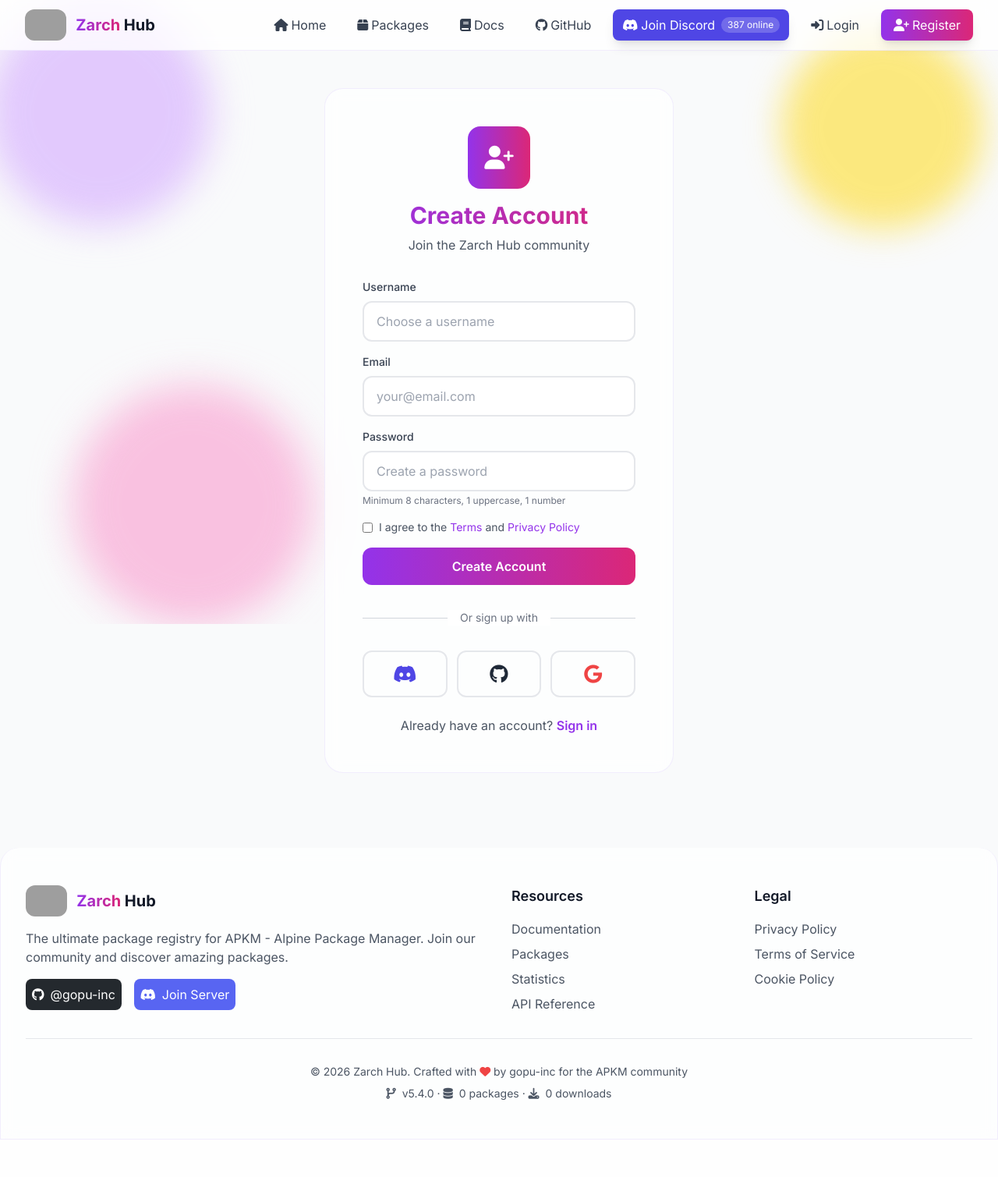
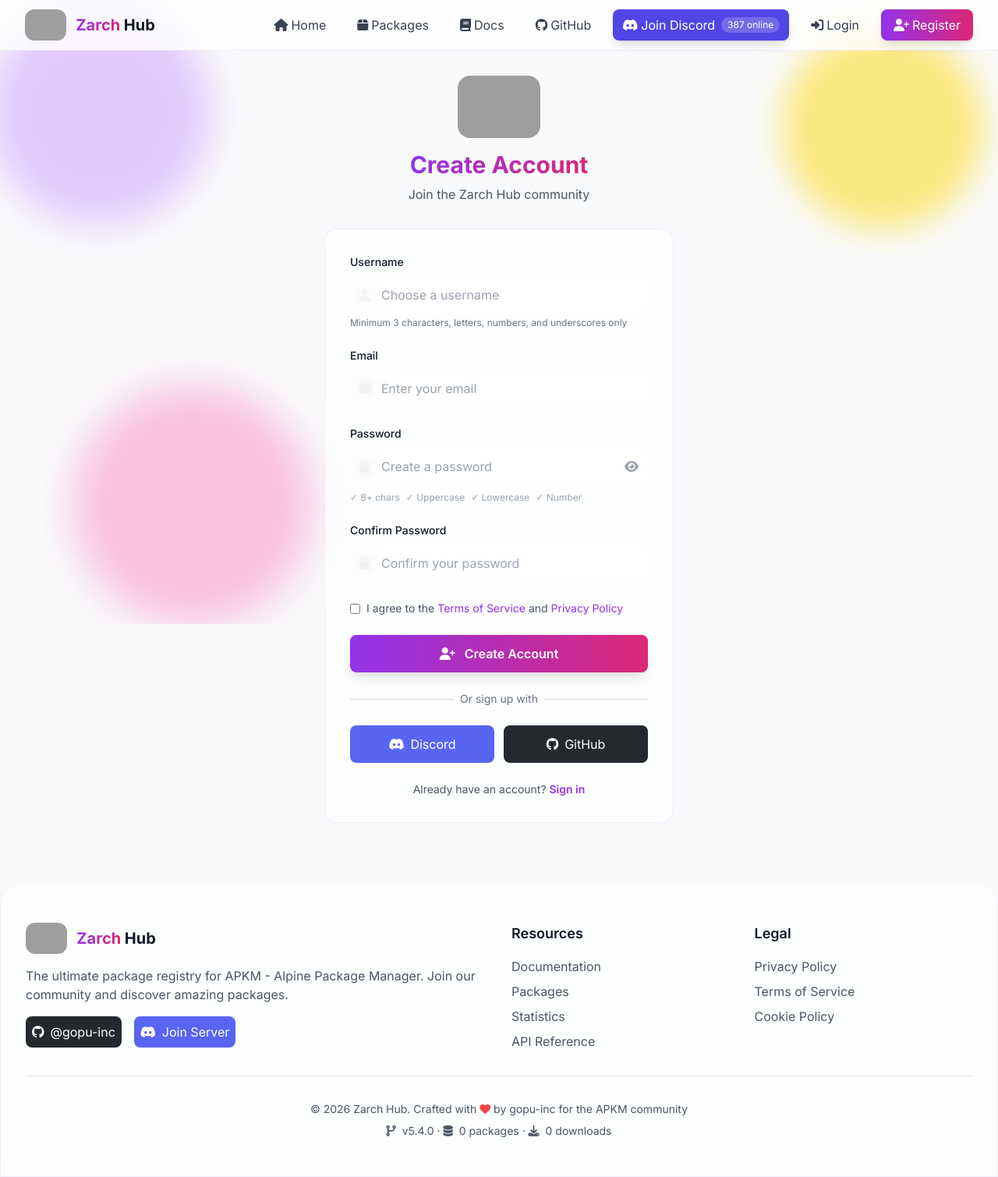
Before and after one commit to gopu-inc/gsql-badge, a Flask app: page /register in a window 1280 px wide. Shown: the whole page at 78% size. Before the commit the page ends 1461 px from the top, so only its background shows below. Run offline with Flask 3, Linux system fonts and the light colour scheme; parts of the project's set-up code (start-up, migrations or seed data) failed here and were passed over; some libraries are stand-ins or nearby versions; grey boxes are pictures that could not be loaded.

Commit message:
Update register.html

```diff
--- a/templates/register.html
+++ b/templates/register.html
@@ -3,165 +3,211 @@
 {% block title %}Register - Zarch Hub{% endblock %}
 
 {% block content %}
-<div class="min-h-[calc(100vh-4rem)] flex items-center justify-center p-4">
-    <div class="glass-card rounded-3xl p-8 md:p-12 max-w-md w-full" data-aos="fade-up">
+<div class="min-h-[80vh] flex items-center justify-center fade-in">
+    <div class="w-full max-w-md">
+        <!-- Header -->
         <div class="text-center mb-8">
-            <div class="inline-flex items-center justify-center w-20 h-20 bg-gradient-to-r from-purple-600 to-pink-600 rounded-2xl mb-4 animate-float">
-                <i class="fas fa-user-plus text-white text-3xl"></i>
-            </div>
-            <h1 class="text-3xl font-bold bg-gradient-to-r from-purple-600 to-pink-600 bg-clip-text text-transparent mb-2">
+            <img src="https://raw.githubusercontent.com/gopu-inc/gsql-badge/main/images/icon.png"
+                 alt="Zarch Hub"
+                 class="h-20 w-auto mx-auto mb-4 rounded-2xl">
+            <h1 class="text-3xl font-bold">
+                <span class="bg-gradient-to-r from-purple-600 to-pink-600 bg-clip-text text-transparent">
                     Create Account
+                </span>
             </h1>
-            <p class="text-gray-600 dark:text-gray-400">Join the Zarch Hub community</p>
+            <p class="text-gray-600 dark:text-gray-400 mt-2">Join the Zarch Hub community</p>
         </div>
 
-        <div id="errorMessage" class="mb-4 hidden animate-slide-in">
-            <div class="bg-red-50 dark:bg-red-900/20 border-l-4 border-red-500 rounded-lg p-3">
-                <p class="text-red-700 dark:text-red-300 text-sm" id="errorText"></p>
+        <!-- Register Form -->
+        <div class="glass-card p-8">
+            <form method="POST" action="/api/v5.4/auth/register" id="registerForm" class="space-y-6">
+                <div>
+                    <label class="block text-sm font-medium mb-2">Username</label>
+                    <div class="relative">
+                        <i class="fas fa-user absolute left-3 top-1/2 -translate-y-1/2 text-gray-400"></i>
+                        <input type="text"
+                               name="username"
+                               required
+                               minlength="3"
+                               pattern="[a-zA-Z0-9_]+"
+                               class="w-full pl-10 pr-4 py-3 rounded-lg glass-card border-0 focus:ring-2 focus:ring-purple-600 outline-none"
+                               placeholder="Choose a username">
+                    </div>
+                    <p class="text-xs text-gray-500 mt-1">Minimum 3 characters, letters, numbers, and underscores only</p>
+                </div>
+
+                <div>
+                    <label class="block text-sm font-medium mb-2">Email</label>
+                    <div class="relative">
+                        <i class="fas fa-envelope absolute left-3 top-1/2 -translate-y-1/2 text-gray-400"></i>
+                        <input type="email"
+                               name="email"
+                               required
+                               class="w-full pl-10 pr-4 py-3 rounded-lg glass-card border-0 focus:ring-2 focus:ring-purple-600 outline-none"
+                               placeholder="Enter your email">
                     </div>
                 </div>
 
-        <form id="registerForm" class="space-y-4">
                 <div>
-                <label class="block text-sm font-medium text-gray-700 dark:text-gray-300 mb-2">Username</label>
-                <input type="text" id="username" required minlength="3"
-                       class="w-full px-4 py-3 border-2 border-gray-200 dark:border-gray-700 rounded-xl focus:border-purple-500 focus:ring-4 focus:ring-purple-200 transition bg-white dark:bg-gray-800"
-                       placeholder="Choose a username">
+                    <label class="block text-sm font-medium mb-2">Password</label>
+                    <div class="relative">
+                        <i class="fas fa-lock absolute left-3 top-1/2 -translate-y-1/2 text-gray-400"></i>
+                        <input type="password"
+                               name="password"
+                               required
+                               minlength="8"
+                               class="w-full pl-10 pr-12 py-3 rounded-lg glass-card border-0 focus:ring-2 focus:ring-purple-600 outline-none"
+                               placeholder="Create a password"
+                               id="passwordInput">
+                        <button type="button" onclick="togglePassword()" class="absolute right-3 top-1/2 -translate-y-1/2 text-gray-400 hover:text-gray-600">
+                            <i class="fas fa-eye" id="togglePasswordIcon"></i>
+                        </button>
+                    </div>
+                    <div class="mt-2">
+                        <div class="flex gap-2 text-xs">
+                            <span class="password-requirement" id="req-length">✓ 8+ chars</span>
+                            <span class="password-requirement" id="req-upper">✓ Uppercase</span>
+                            <span class="password-requirement" id="req-lower">✓ Lowercase</span>
+                            <span class="password-requirement" id="req-number">✓ Number</span>
+                        </div>
+                    </div>
                 </div>
 
                 <div>
-                <label class="block text-sm font-medium text-gray-700 dark:text-gray-300 mb-2">Email</label>
-                <input type="email" id="email" required
-                       class="w-full px-4 py-3 border-2 border-gray-200 dark:border-gray-700 rounded-xl focus:border-purple-500 focus:ring-4 focus:ring-purple-200 transition bg-white dark:bg-gray-800"
-                       placeholder="your@email.com">
+                    <label class="block text-sm font-medium mb-2">Confirm Password</label>
+                    <div class="relative">
+                        <i class="fas fa-lock absolute left-3 top-1/2 -translate-y-1/2 text-gray-400"></i>
+                        <input type="password"
+                               name="confirm_password"
+                               required
+                               class="w-full pl-10 pr-4 py-3 rounded-lg glass-card border-0 focus:ring-2 focus:ring-purple-600 outline-none"
+                               placeholder="Confirm your password"
+                               id="confirmPassword">
+                    </div>
                 </div>
 
-            <div>
-                <label class="block text-sm font-medium text-gray-700 dark:text-gray-300 mb-2">Password</label>
-                <input type="password" id="password" required minlength="8"
-                       class="w-full px-4 py-3 border-2 border-gray-200 dark:border-gray-700 rounded-xl focus:border-purple-500 focus:ring-4 focus:ring-purple-200 transition bg-white dark:bg-gray-800"
-                       placeholder="Create a password">
-                <p class="text-xs text-gray-500 mt-1">Minimum 8 characters, 1 uppercase, 1 number</p>
-            </div>
-
-            <div>
-                <label class="flex items-center">
-                    <input type="checkbox" id="terms" required class="rounded border-gray-300 text-purple-600 focus:ring-purple-500">
+                <div class="flex items-start">
+                    <input type="checkbox" name="terms" required class="mt-1 rounded border-gray-300 text-purple-600 focus:ring-purple-600">
                     <span class="ml-2 text-sm text-gray-600 dark:text-gray-400">
-                        I agree to the <a href="/terms" class="text-purple-600 hover:text-purple-700">Terms</a> and
-                        <a href="/privacy" class="text-purple-600 hover:text-purple-700">Privacy Policy</a>
+                        I agree to the
+                        <a href="/terms" class="text-purple-600 hover:underline">Terms of Service</a>
+                        and
+                        <a href="/privacy" class="text-purple-600 hover:underline">Privacy Policy</a>
                     </span>
-                </label>
                 </div>
 
                 <button type="submit"
-                    class="w-full py-3 bg-gradient-to-r from-purple-600 to-pink-600 text-white rounded-xl font-semibold hover:from-purple-700 hover:to-pink-700 transition transform hover:scale-105"
-                    id="submitBtn" disabled>
-                <span class="btn-text">Create Account</span>
-                <span class="btn-loader hidden"><i class="fas fa-spinner fa-spin"></i></span>
+                        class="w-full py-3 bg-gradient-to-r from-purple-600 to-pink-600 text-white rounded-lg hover:from-purple-700 hover:to-pink-700 transition font-semibold shadow-lg">
+                    <i class="fas fa-user-plus mr-2"></i> Create Account
                 </button>
             </form>
 
-        <div class="relative my-8">
+            <!-- Divider -->
+            <div class="relative my-6">
                 <div class="absolute inset-0 flex items-center">
                     <div class="w-full border-t border-gray-300 dark:border-gray-600"></div>
                 </div>
                 <div class="relative flex justify-center text-sm">
-                <span class="px-4 bg-white dark:bg-gray-800 text-gray-500">Or sign up with</span>
+                    <span class="px-2 bg-white dark:bg-gray-800 text-gray-500">Or sign up with</span>
                 </div>
             </div>
 
-        <div class="grid grid-cols-3 gap-3">
-            <a href="/auth/discord" class="flex justify-center p-3 border-2 border-gray-200 dark:border-gray-700 rounded-xl hover:border-indigo-500 hover:bg-indigo-50 transition">
-                <i class="fab fa-discord text-2xl text-indigo-600"></i>
+            <!-- Social Signup -->
+            <div class="grid grid-cols-2 gap-3">
+                <a href="/auth/discord"
+                   class="discord-btn text-white p-3 rounded-lg flex items-center justify-center gap-2 transition">
+                    <i class="fab fa-discord"></i>
+                    <span>Discord</span>
                 </a>
-            <button onclick="socialLogin('github')" class="flex justify-center p-3 border-2 border-gray-200 dark:border-gray-700 rounded-xl hover:border-gray-900 hover:bg-gray-50 transition">
-                <i class="fab fa-github text-2xl text-gray-800 dark:text-white"></i>
-            </button>
-            <button onclick="socialLogin('google')" class="flex justify-center p-3 border-2 border-gray-200 dark:border-gray-700 rounded-xl hover:border-red-500 hover:bg-red-50 transition">
-                <i class="fab fa-google text-2xl text-red-500"></i>
-            </button>
+                <a href="/auth/github"
+                   class="github-btn text-white p-3 rounded-lg flex items-center justify-center gap-2 transition">
+                    <i class="fab fa-github"></i>
+                    <span>GitHub</span>
+                </a>
             </div>
 
-        <p class="text-center text-gray-600 dark:text-gray-400 mt-6">
+            <!-- Login Link -->
+            <p class="text-center mt-6 text-sm text-gray-600 dark:text-gray-400">
                 Already have an account?
-            <a href="/login" class="text-purple-600 hover:text-purple-700 font-semibold">Sign in</a>
+                <a href="/login" class="text-purple-600 hover:underline font-semibold">
+                    Sign in
+                </a>
             </p>
         </div>
     </div>
+</div>
+
+<style>
+.password-requirement {
+    color: #9ca3af;
+}
+.password-requirement.valid {
+    color: #10b981;
+}
+</style>
 
 <script>
-const username = document.getElementById('username');
-const email = document.getElementById('email');
-const password = document.getElementById('password');
-const terms = document.getElementById('terms');
-const submitBtn = document.getElementById('submitBtn');
+function togglePassword() {
+    const passwordInput = document.getElementById('passwordInput');
+    const icon = document.getElementById('togglePasswordIcon');
 
-function validateForm() {
-    const usernameValid = username.value.length >= 3;
-    const emailValid = email.value.includes('@') && email.value.includes('.');
-    const passwordValid = password.value.length >= 8 &&
-                         /[A-Z]/.test(password.value) &&
-                         /[0-9]/.test(password.value);
-    const termsValid = terms.checked;
-
-    submitBtn.disabled = !(usernameValid && emailValid && passwordValid && termsValid);
+    if (passwordInput.type === 'password') {
+        passwordInput.type = 'text';
+        icon.classList.remove('fa-eye');
+        icon.classList.add('fa-eye-slash');
+    } else {
+        passwordInput.type = 'password';
+        icon.classList.remove('fa-eye-slash');
+        icon.classList.add('fa-eye');
+    }
 }
 
-username.addEventListener('input', validateForm);
-email.addEventListener('input', validateForm);
-password.addEventListener('input', validateForm);
-terms.addEventListener('change', validateForm);
+// Password validation
+document.getElementById('passwordInput').addEventListener('input', function(e) {
+    const password = e.target.value;
 
+    document.getElementById('req-length').classList.toggle('valid', password.length >= 8);
+    document.getElementById('req-upper').classList.toggle('valid', /[A-Z]/.test(password));
+    document.getElementById('req-lower').classList.toggle('valid', /[a-z]/.test(password));
+    document.getElementById('req-number').classList.toggle('valid', /[0-9]/.test(password));
+});
+
+// Form submission
 document.getElementById('registerForm').addEventListener('submit', async (e) => {
     e.preventDefault();
 
-    const submitBtn = document.getElementById('submitBtn');
-    const btnText = submitBtn.querySelector('.btn-text');
-    const btnLoader = submitBtn.querySelector('.btn-loader');
-    const errorMsg = document.getElementById('errorMessage');
-    const errorText = document.getElementById('errorText');
+    const password = document.getElementById('passwordInput').value;
+    const confirm = document.getElementById('confirmPassword').value;
 
-    btnText.classList.add('hidden');
-    btnLoader.classList.remove('hidden');
-    submitBtn.disabled = true;
-    errorMsg.classList.add('hidden');
+    if (password !== confirm) {
+        alert('Passwords do not match');
+        return;
+    }
+
+    const formData = new FormData(e.target);
+    const data = {
+        username: formData.get('username'),
+        email: formData.get('email'),
+        password: password
+    };
 
     try {
-        const res = await fetch('/v6/auth/register', {
+        const response = await fetch('/api/v5.4/auth/register', {
             method: 'POST',
             headers: { 'Content-Type': 'application/json' },
-            body: JSON.stringify({
-                username: username.value,
-                email: email.value,
-                password: password.value
-            })
+            body: JSON.stringify(data)
         });
 
-        const data = await res.json();
+        const result = await response.json();
 
-        if (data.success) {
-            localStorage.setItem('zarch_token', data.token);
-            localStorage.setItem('zarch_user', JSON.stringify(data.user));
+        if (response.ok) {
             window.location.href = '/dashboard';
         } else {
-            errorText.textContent = data.error || 'Registration failed';
-            errorMsg.classList.remove('hidden');
-            btnText.classList.remove('hidden');
-            btnLoader.classList.add('hidden');
-            submitBtn.disabled = false;
+            alert(result.error || 'Registration failed');
         }
-    } catch (err) {
-        errorText.textContent = 'Network error';
-        errorMsg.classList.remove('hidden');
-        btnText.classList.remove('hidden');
-        btnLoader.classList.add('hidden');
-        submitBtn.disabled = false;
+    } catch (error) {
+        alert('Network error. Please try again.');
     }
 });
-
-function socialLogin(provider) {
-    alert(`${provider} registration coming soon!`);
-}
 </script>
 {% endblock %}
```
Lines whose indentation alone changed are shown as unchanged.
